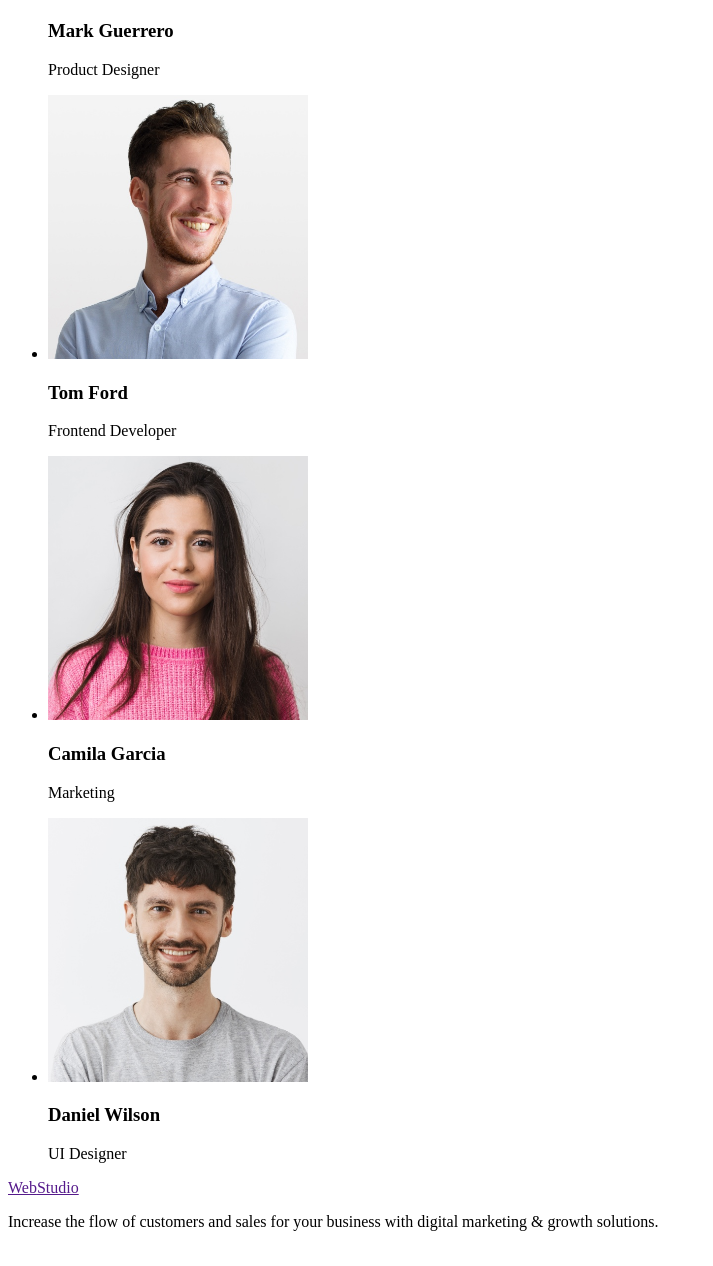
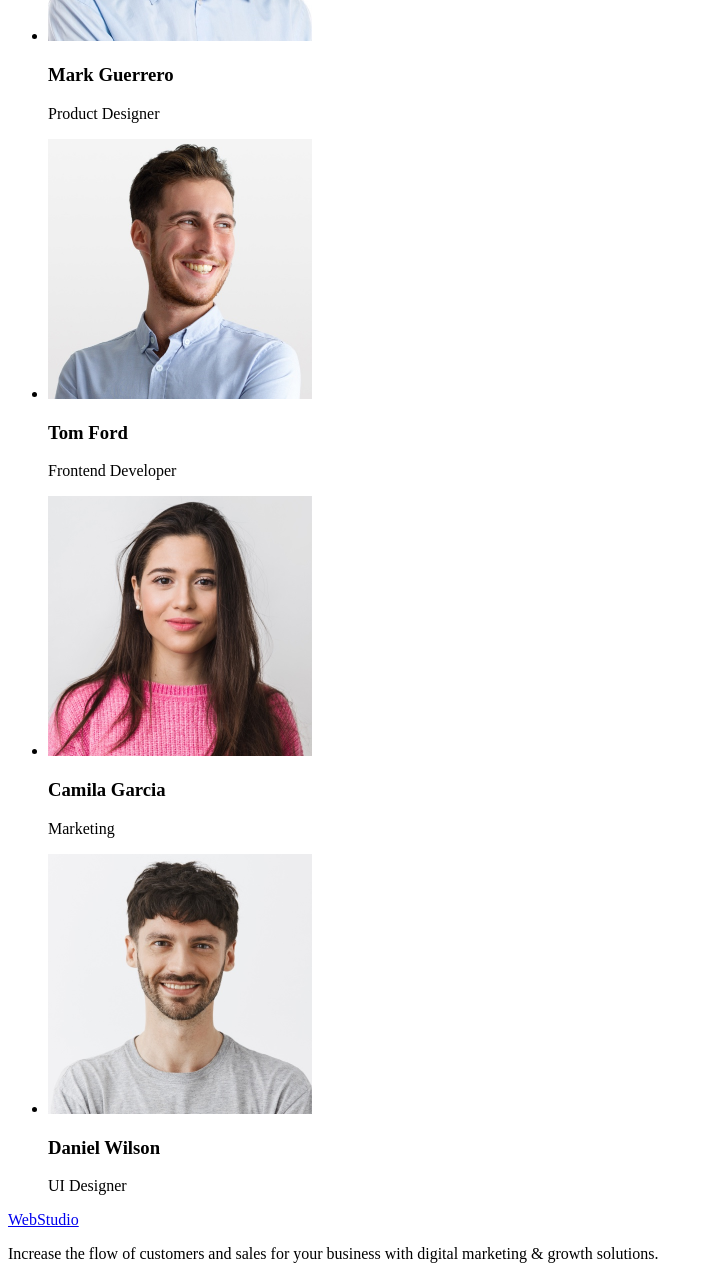
Before and after one commit to defaultnastia/goit-markup-hw-01, a plain HTML site: page index.html in a window 1280 px wide. Shown: the part 879-2145 px from the top of the page, without its empty margins (0-713 px from the left). Drawn offline with Linux system fonts and the light colour scheme.

Commit message:
Updated index.html with recommended fixes
Bugfix after autocheck

```diff
--- a/index.html
+++ b/index.html
@@ -9,9 +9,9 @@
 
   <body>
     <header>
-      <!-- TBD: add a link to the mainpage and navigation, maybe concat+span the logo link -->
-      <a href="">Web</a><a href="">Studio</a>
+      <!-- TBD: add a link to the mainpage and navigation-->
       <nav>
+        <a href="./index.html">WebStudio</a>
         <ul>
           <li><a href="">Studio</a></li>
           <li><a href="">Portfolio</a></li>
@@ -33,6 +33,7 @@
       </section>
 
       <section id="features">
+        <h2>How WebStudio helps to expand business</h2>
         <ul>
           <li>
             <h3>Strategy</h3>
@@ -72,8 +73,7 @@
             <img
               src="./images/team-mark-guerrero.jpg"
               alt="photo of a male employee, Mark Guerrero"
-              height="264"
-              width="260"
+              width="264"
             />
             <h3>Mark Guerrero</h3>
             <p>Product Designer</p>
@@ -82,8 +82,7 @@
             <img
               src="./images/team-tom-ford.jpg"
               alt="photo of a male employee Tom Ford"
-              height="264"
-              width="260"
+              width="264"
             />
             <h3>Tom Ford</h3>
             <p>Frontend Developer</p>
@@ -92,8 +91,7 @@
             <img
               src="./images/team-camila-garcia.jpg"
               alt="photo of a female employee Camila Garcia"
-              height="264"
-              width="260"
+              width="264"
             />
             <h3>Camila Garcia</h3>
             <p>Marketing</p>
@@ -102,8 +100,7 @@
             <img
               src="./images/team-daniel-wilson.jpg"
               alt="photo of a male employee Daniel Wilson"
-              height="264"
-              width="260"
+              width="264"
             />
             <h3>Daniel Wilson</h3>
             <p>UI Designer</p>
@@ -113,8 +110,7 @@
     </main>
 
     <footer>
-      <!-- TBD: add a link to the mainpage, maybe concat+span the logo link -->
-      <a href="">Web</a><a href="">Studio</a>
+      <a href="./index.html">WebStudio</a>
       <p>
         Increase the flow of customers and sales for your business with digital
         marketing & growth solutions.
```
